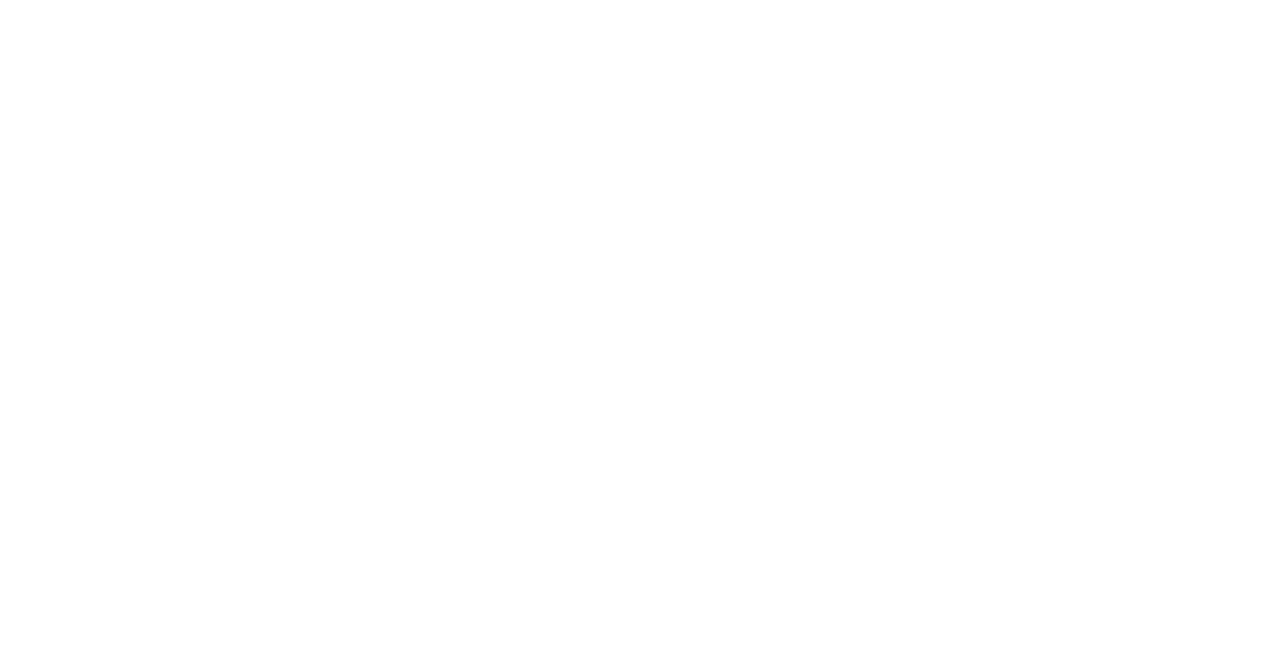
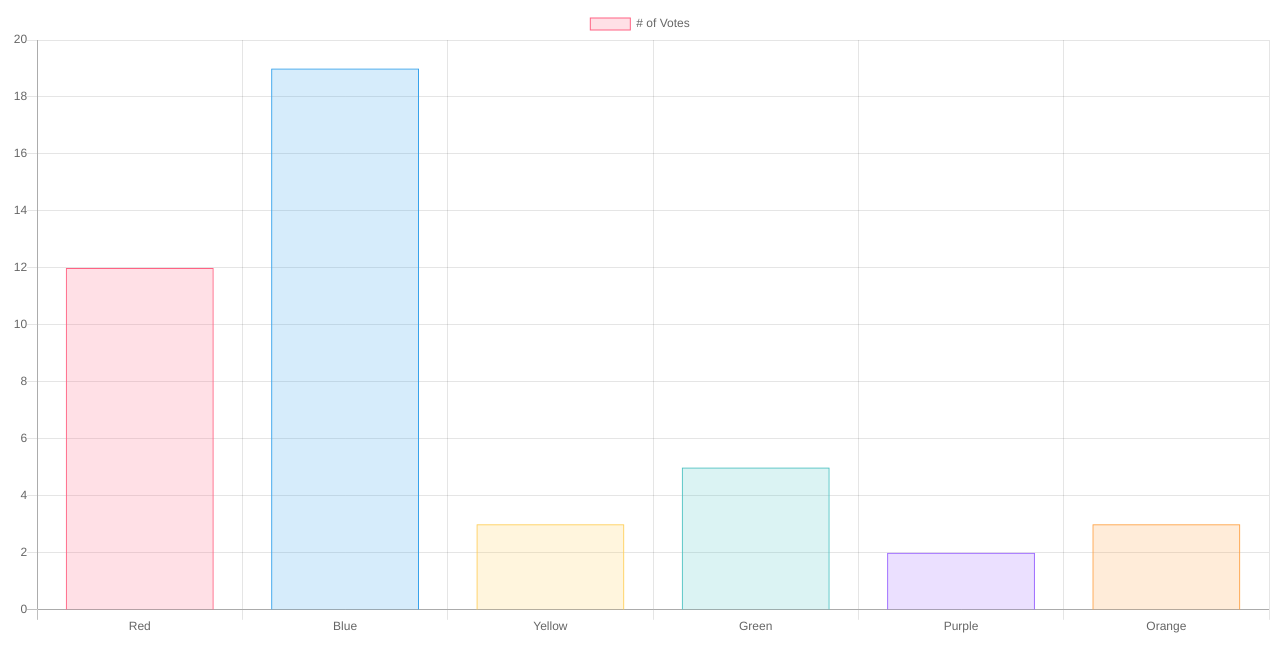
Before and after one commit to crunchly/Chart-Module, a React app: page / in a window 1280 px wide. Shown: the top 672 px of the page. Built offline with nearby package versions, Linux system fonts and the light colour scheme; the HTML template or start-up script is replaced by a standard one.

Commit message:
Render dummy chart on page

```diff
--- a/client/src/components/ChartModule.jsx
+++ b/client/src/components/ChartModule.jsx
@@ -1,9 +1,14 @@
 import React from 'react';
 import Chart from 'chart.js';
 
-const ChartModule = (props) => {
-  const canvas = <canvas></canvas>;
-  let chart = new Chart(canvas, {
+class ChartModule extends React.Component {
+  constructor(props) {
+    super(props);
+    this.ref = React.createRef();
+  }
+
+  componentDidMount() {
+    let chart = new Chart(this.ref.current, {
       type: 'bar',
       data: {
         labels: ["Red", "Blue", "Yellow", "Green", "Purple", "Orange"],
@@ -39,7 +44,12 @@
         }
       }
     });
+  }
+
+  render() {
+    const canvas = <canvas ref={this.ref}></canvas>;
     return canvas;
   };
+}
 
 export default ChartModule;
```
Lines whose indentation alone changed are shown as unchanged.
